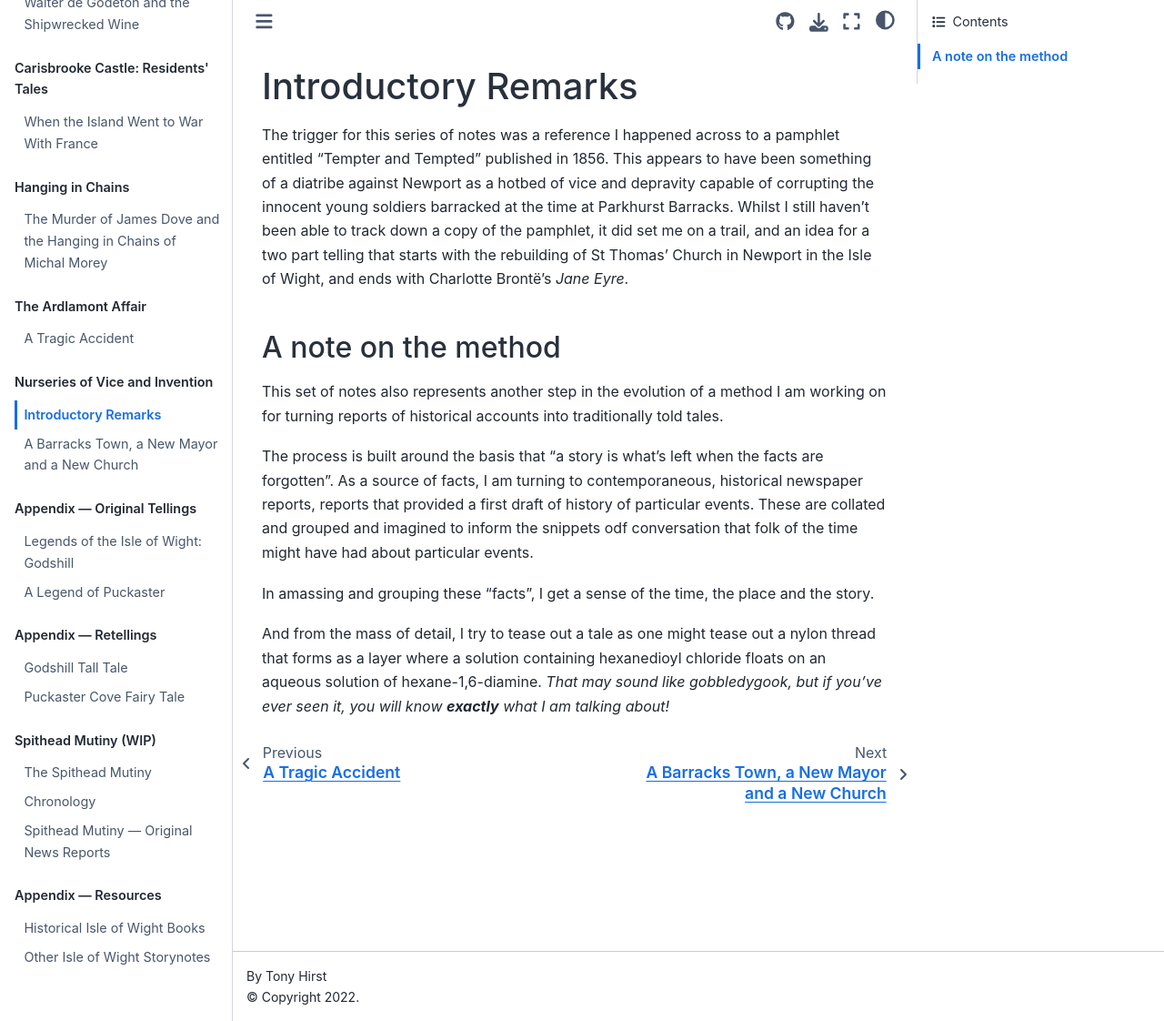
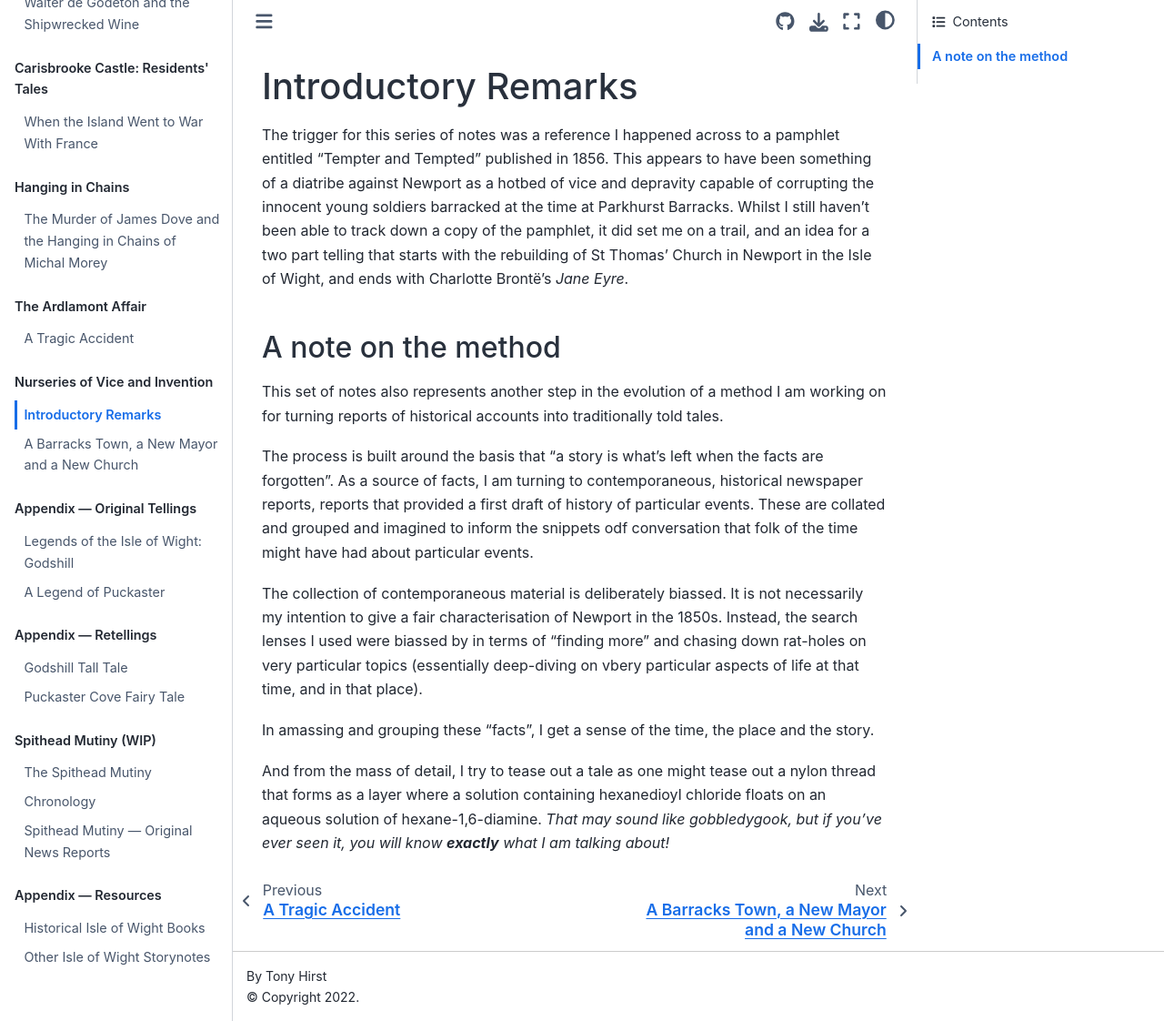
Before and after one commit to psychemedia/island-storynotes, a Jupyter Book: the page built from carus-wilson/00-preface.md, in a window 1280 px wide and 1122 px high. Shown: the whole window at 91% size. Built offline with Jupyter Book 1.0.4 settings and Sphinx 7.4.7 and the Sphinx Book theme 1.1.4, drawn with Linux system fonts in a browser that asks for light colours.

Commit message:
Clarify Newport preface/process

```diff
--- a/carus-wilson/00-preface.md
+++ b/carus-wilson/00-preface.md
@@ -8,6 +8,8 @@ This set of notes also represents another step in the evolution of a method I am
 
 The process is built around the basis that "a story is what's left when the facts are forgotten". As a source of facts, I am turning to contemporaneous, historical newspaper reports, reports that provided a first draft of history of particular events. These are collated and grouped and imagined to inform the snippets odf conversation that folk of the time might have had about particular events.
 
+The collection of contemporaneous material is deliberately biassed. It is not necessarily my intention to give a fair characterisation of Newport in the 1850s. Instead, the search lenses I used were biassed by in terms of "finding more" and chasing down rat-holes on very particular topics (essentially deep-diving on vbery particular aspects of life at that time, and in that place).
+
 In amassing and grouping these "facts", I get a sense of the time, the place and the story.
 
 And from the mass of detail, I try to tease out a tale as one might tease out a nylon thread that forms as a layer where a solution containing hexanedioyl chloride floats on an aqueous solution of hexane-1,6-diamine. *That may sound like gobbledygook, but if you've ever seen it, you will know __exactly__ what I am talking about!*
```
